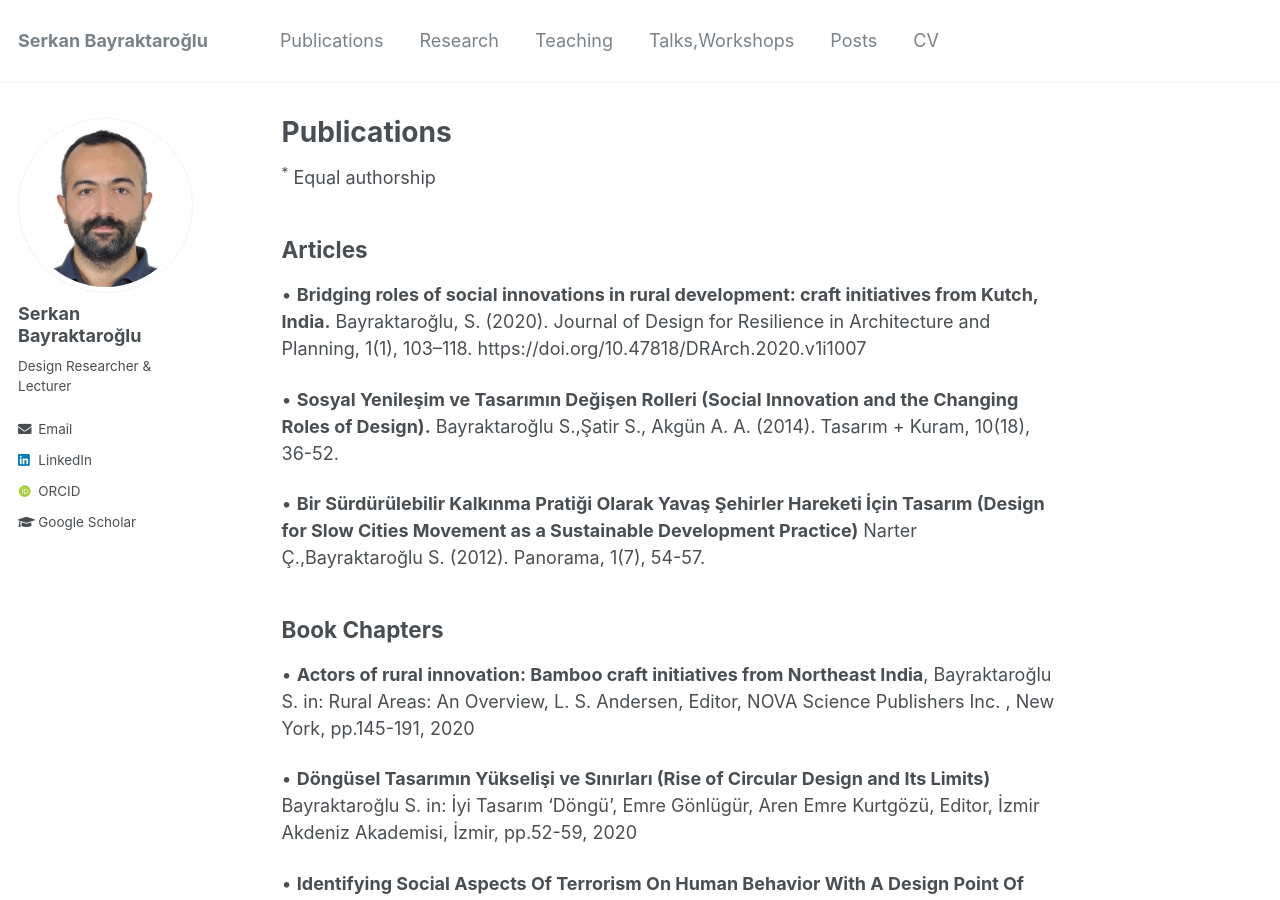
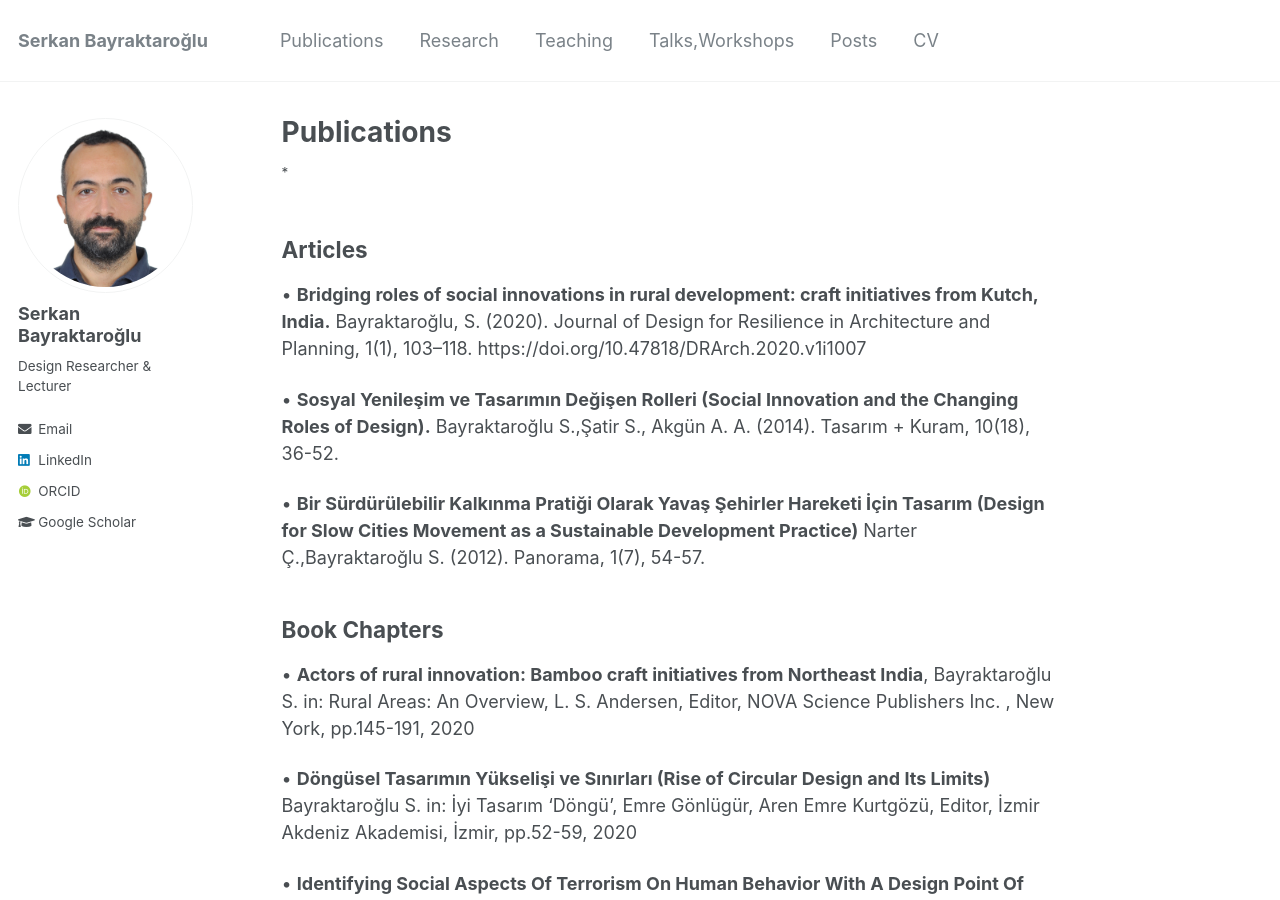
Before and after one commit to serkanbayraktaroglu/serkanbayraktaroglu.github.io, a Jekyll site: the page built from _pages/publications.md, in a window 1280 px wide and 900 px high. Built offline with Jekyll 4.4.1, drawn with Linux system fonts in a browser that asks for light colours; some web fonts are replaced.

Commit message:
Update publications.md

```diff
--- a/_pages/publications.md
+++ b/_pages/publications.md
@@ -15,7 +15,7 @@ author_profile: true
   {% include archive-single.html %}
 {% endfor %}
 
-<sup>*</sup> Equal authorship
+<sup>*</sup>
 
 
 ## Articles
```
